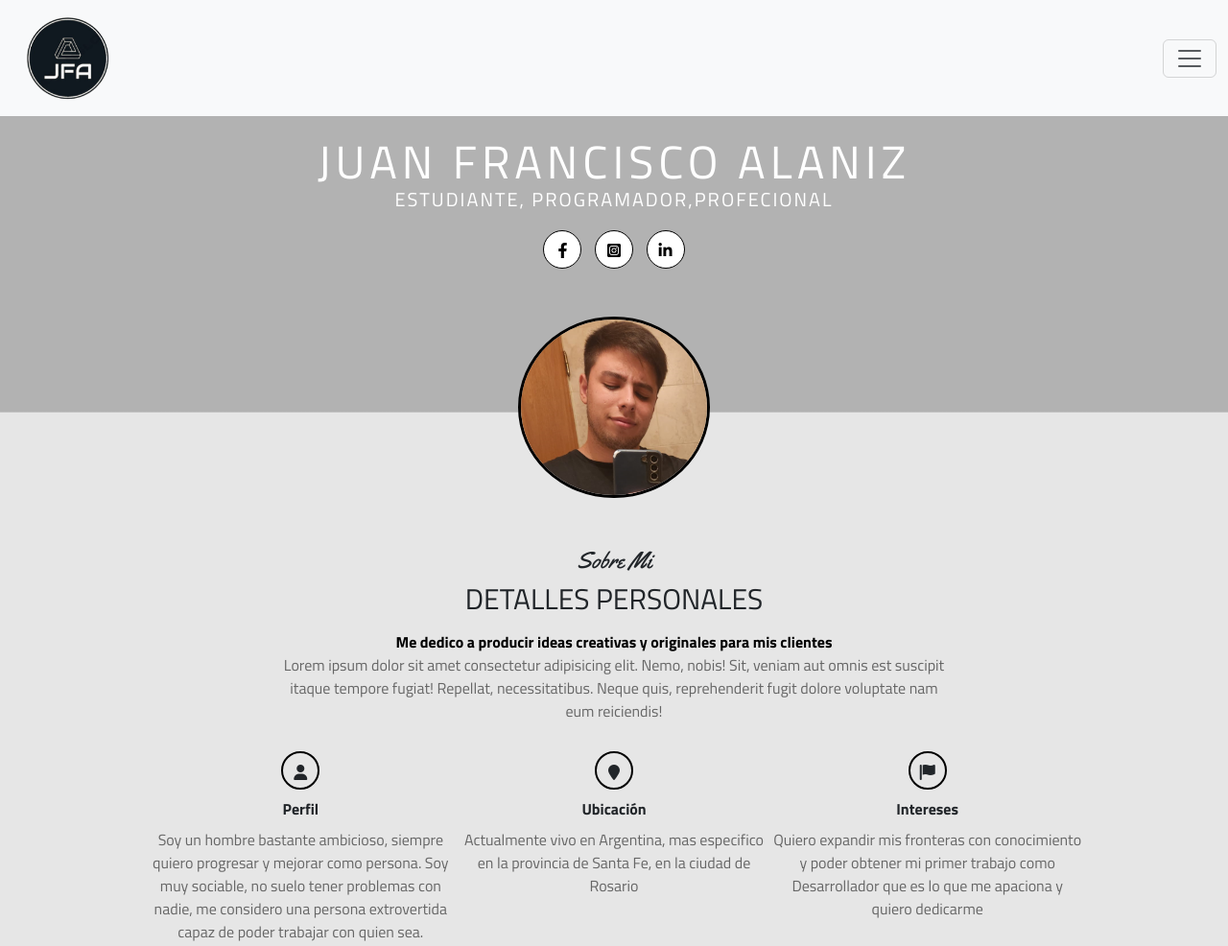
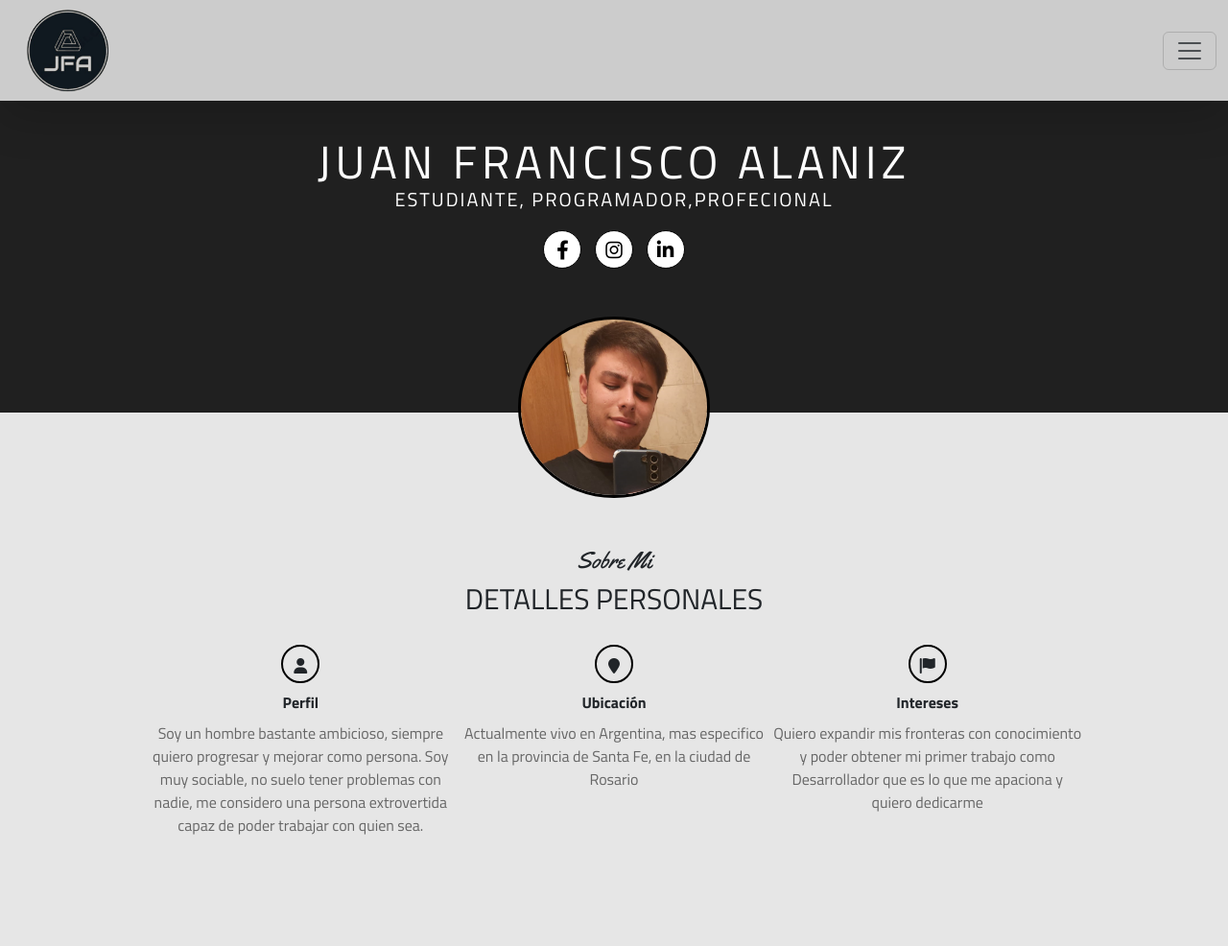
Before and after one commit to JuanFraa431/Portfolio, a plain HTML site: page index.html in a window 1280 px wide. Shown: the top 986 px of the page at 96% size. Drawn offline with nearby package versions, Linux system fonts and the light colour scheme.

Commit message:
definimos paleta de colores

```diff
--- a/index.html
+++ b/index.html
@@ -17,10 +17,10 @@
 <body>
     <!-- SECCION INICIO -->
     <section class="inicio" id="inicio">
-        <div class="contenido-seccion">
+        <div class="contenido-seccion ">
             <header>
                 <nav class="navbar bg-body-tertiary fixed-top">
-                    <div class="container-fluid">
+                    <div class="container-fluid fixed-top shadow-lg color_nav">
                         <a class="navbar-brand" href="#"><img src="img/image-removebg-preview.png" alt=""></a>
                         <button class="navbar-toggler" type="button" data-bs-toggle="offcanvas"
                             data-bs-target="#offcanvasNavbar" aria-controls="offcanvasNavbar"
@@ -52,9 +52,9 @@
                 <h1>JUAN FRANCISCO ALANIZ</h1>
                 <h2>ESTUDIANTE, PROGRAMADOR,PROFECIONAL</h2>
                 <div class="redes">
-                    <a href="#"><i class="fa-brands fa-facebook-f"></i></a>
-                    <a href="#"><i class="fa-brands fa-square-instagram"></i></a>
-                    <a href="#"><i class="fa-brands fa-linkedin-in"></i></a>
+                    <a href="#"><i class="fa-brands fa-facebook-f fa-lg" ></i></a>
+                    <a href="#"><i class="fa-brands fa-instagram fa-lg"></i></a>
+                    <a href="#"><i class="fa-brands fa-linkedin-in fa-lg"></i></a>
                 </div>
             </div>
             <div class="foto">
@@ -68,12 +68,6 @@
         <div class="contenido-seccion">
             <h2 class="titulo-seccion">Sobre Mi</h2>
             <h3>Detalles personales</h3>
-
-            <p class="especial">Me dedico a producir ideas creativas y originales para mis clientes</p>
-            <p >Lorem ipsum dolor sit amet consectetur adipisicing elit. Nemo, nobis! Sit, veniam aut omnis est suscipit
-                itaque tempore fugiat! Repellat, necessitatibus. Neque quis, reprehenderit fugit dolore voluptate nam
-                eum reiciendis!</p>
-
             <div class="fila">
                 <div class="col">
                     <i class="fa-solid fa-user"></i>
@@ -103,7 +97,7 @@
             <div class="info">
                 <div class="col">
                     <span class="titulo">Educación</span>
-                    <table>
+                    <table >
                         <tr>
                             <td class="datos">
                                 <h3>2016 - 2021</h3>
--- a/style.css
+++ b/style.css
@@ -30,10 +30,13 @@ header img:hover {
     padding-left: 30px;
 }
 
+.color_nav {
+    background-color: #CCCCCC;
+}
+
 /* SECCION INICIO */
 .inicio{
-    background: linear-gradient(rgba(0,0,0,.3), rgba(0,0,0,.3)),
-    url("img/fondo.jpg");
+    background-color: #202020;
     background-size: cover;
     background-position: center center;
     color: #fff;
@@ -259,6 +262,10 @@ header img:hover {
         width: 90%;
         margin: auto;
     }
+
+    .columna2 {
+        padding-left: 0px;
+    }
     .resumen .contenido-seccion .info .col .titulo{
         display: block;
         text-align: center;
```
